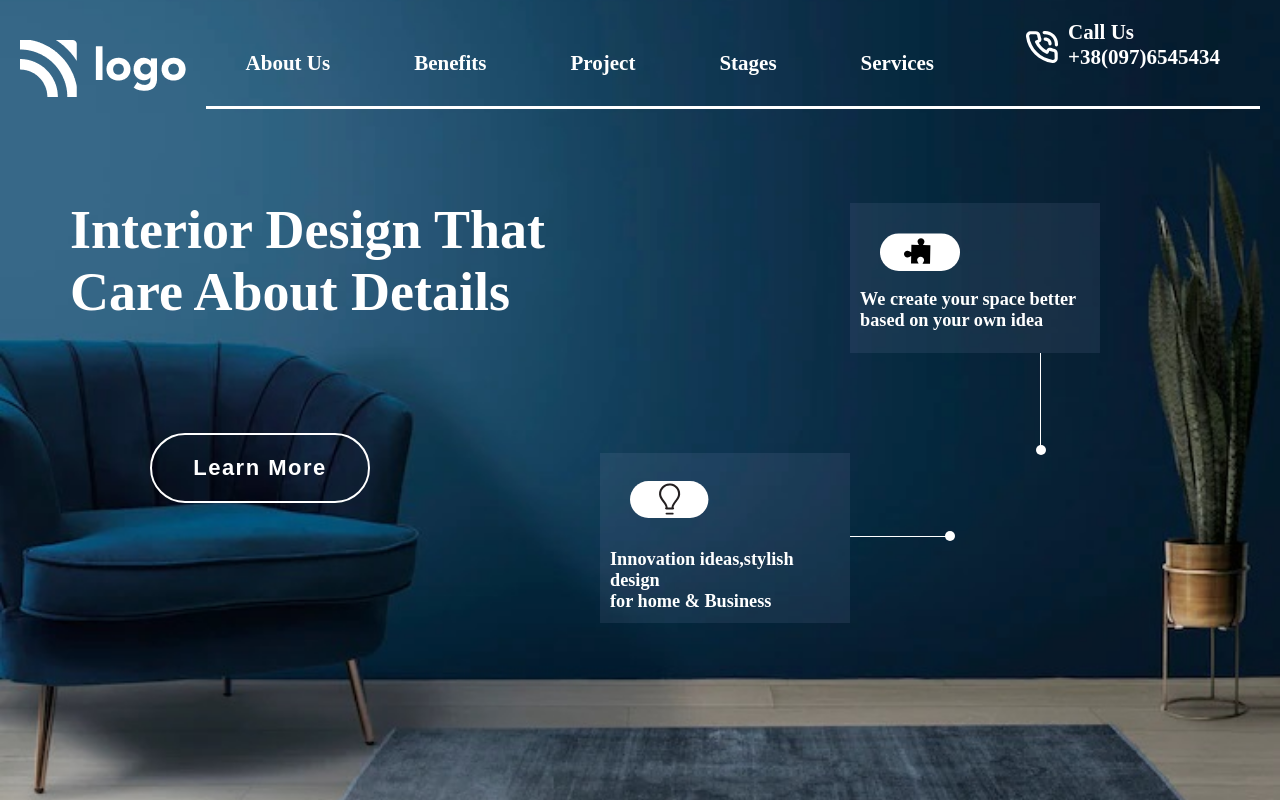
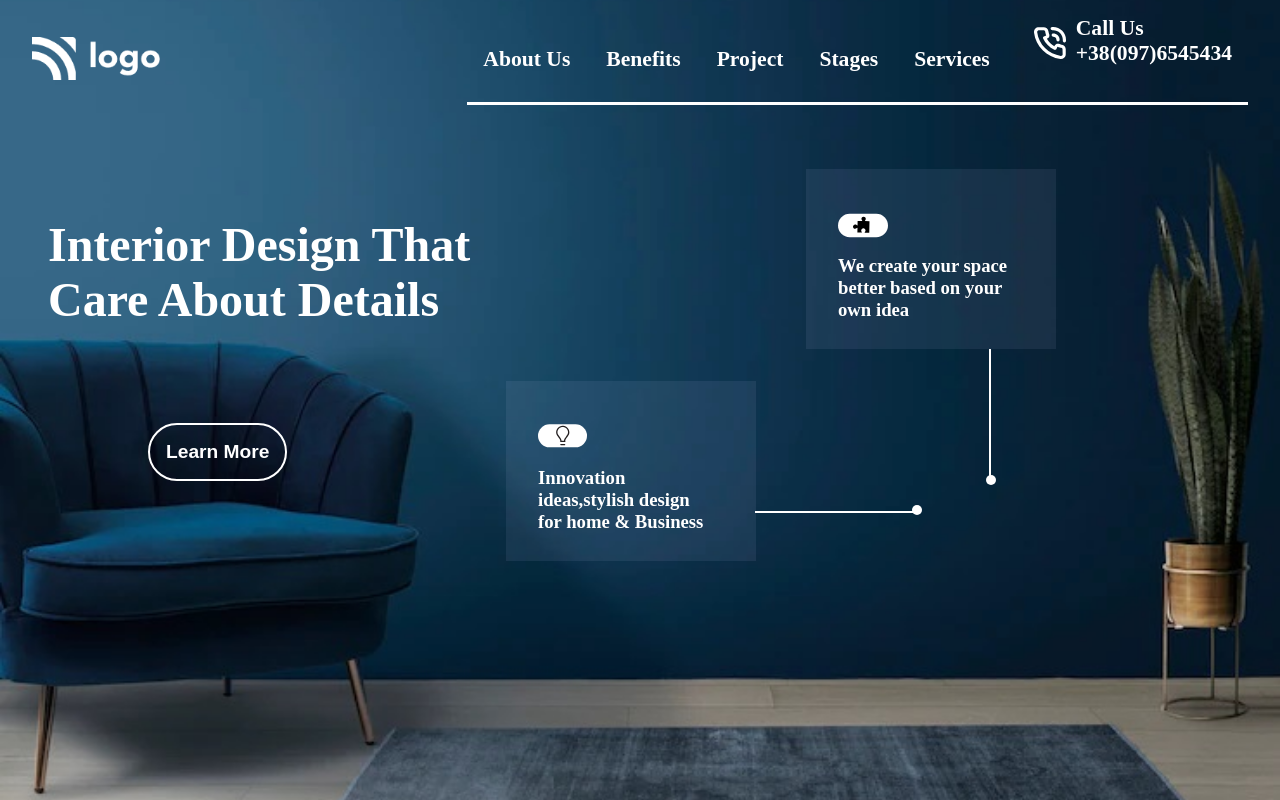
Before and after one commit to krishna5867/Interior-Design-Landing-Page, a plain HTML site: page index.html in a window 1280 px wide. Drawn offline with Linux system fonts and the light colour scheme.

Commit message:
responsive done

```diff
--- a/index.html
+++ b/index.html
@@ -6,6 +6,8 @@
     <meta name="viewport" content="width=device-width, initial-scale=1.0">
     <title>Interior Design Landing Project</title>
     <link rel="stylesheet" href="style.css">
+    <link rel="stylesheet" href="
+    https://cdnjs.cloudflare.com/ajax/libs/font-awesome/6.2.0/css/all.min.css">
 </head>
 <body>
     <nav>
@@ -24,26 +26,29 @@
             </ul>
             <hr  id="hr-line" size= 5px;>
         </div>
+        <i class="fa-solid fa-bars"></i>
     </nav>
+    <div class="hero">
         <div class="content">
             <h1 class="content-text">Interior Design That <br> Care About Details</h1>
             <button class="btn">Learn More</button>
         </div>
-<div class="box">
-    <div class="subtext1">
+        <div class="right">
+            <div class="box box1">
                 <img src="assets/puzzle-icon.svg" alt="">
-        <!-- <div class="btn-box"></div> -->
+                <h3 class="subtext11">We create your space better based on your own idea</h3>
+            </div>
+            <div class="box box2">
+                <img src="assets/lightbulb-icon.svg" alt="">
+                <h3 class="subtext22 round line">
+                Innovation ideas,stylish design <br> for home & Business
+                </h3>
+            </div>
 
-        <h5 class="subtext11">We create your space better based on your own idea</h5>
         </div>
-    <div class="subtext2">
-       <img src="assets/lightbulb-icon.svg" alt="">
-        <!-- <div class="btn-box"></div> -->
-        <h5 class="subtext22 round line">
-            Innovation ideas,stylish design <br> for home & Business
-        </h5>
+
     </div>
-<div class="line"></div>
-</div>
+
+
 </body>
 </html>
--- a/style.css
+++ b/style.css
@@ -9,23 +9,22 @@ body{
     background: url("assets/interior-bg.jpg");
     background-size: cover;
     background-position: center;
-    /* background-repeat: no-repeat; */
 }
 nav{
-    padding: 20px;
+    padding: 1rem 2rem;
     display: flex;
     justify-content: space-between;
+    align-items: center;
 }
 .logo{
-    margin-top: 20px;
+    width: 8rem;
 }
 .nav-menu ul li{
     list-style: none;
     display: inline-flex;
-    margin: 0px 40px;
+    margin: 0 1rem;
     color: #fff;
-    font-size: 19px;
-    font-size: 21px;
+    font-size: 1.35rem;
     font-weight: 800;
 }
 #hr-line{
@@ -34,110 +33,133 @@ nav{
     outline: none;
     border: none;
 }
+.hero{
+    display: flex;
+    justify-content: space-between;
+    padding: 3rem 14rem 0 3rem;
+}
 .content-text{
-    font-size: 54px;
+    font-size: 3rem;
     color: #fff;
-    margin: 70px 70px
+    padding: 3rem 0 6rem;
 }
 .btn{
     background: transparent;
-    width: 220px;
-    height: 70px;
-    margin-left: 150px;
+    color: #fff;
+    padding: 1rem 1rem;
+    margin-left: 100px;
+    font-size: 1.2rem;
+    font-weight: 700;
+    border-radius: 50px;
     border: 2px solid #fff;
-    border-radius: 50px;
+    outline: none;
+}
+.box{
+    padding: 2rem;
+    background:#bebef316;
     color: #fff;
-    font-size: 20px;
-    margin-top: 40px;
-    font-size: 22px;
-    font-weight: 700;
-    letter-spacing: 1.5px;
+    height: 180px;
+    width: 250px;
+    margin-bottom: 1rem;
 }
-button{
-}
-.btn-box{
-    width: 90px;
-    height: 40px;
-    background: #fff;
-    border-radius: 20px;
-    margin: 20px;
-
-}
-.subtext1{
-    background: #bebef316;
-    padding: 10px;
-    width: 250px;
-    height: 150px;
-    margin-left: 850px;
-    margin-top: -300px;
-    color: #fff;
-    font-size: 22px;
-}
-.subtext1 img{
-    margin-left: 20px;
-    width: 80px;
-}
-.subtext1 h5{
-    margin-top: -10px;
-}
-.subtext2{
-    background: #bebef316;
-    padding: 10px;
-    width: 250px;
-    height: 170px;
-    margin-left: 600px;
-    margin-top: 100px;
-    color: #fff;
-    font-size: 22px;
-}
-.subtext2 img{
-    margin-left: 20px;
-    width: 80px;
-}
-/* ----------------------line+round------ */
-
-
-.subtext1::before{
-    content: "";
-    width: 1px;
-    height: 97px;
-    position: absolute;
-    background: #fff;
-    margin-left: 180px;
-    margin-top: 140px;
-}
-.subtext1::after{
+.box1 h3::before{
     content: "";
     width: 10px;
     height: 10px;
     position: absolute;
     background: #fff;
-    margin-left: 176px;
-    margin-top: 114px;
+    margin-left: 148px;
+    margin-top: 220px;
     border-radius: 50%;
 }
-
-
-
-
-
-
-.subtext22::before{
-    content: "";
-    width: 97px;
-    height: 1px;
-    position: absolute;
-    background: #fff;
-    margin-left: 240px;
-    margin-top: -13px;
-}
-.subtext22::after{
+.box2 h3::before{
     content: "";
     width: 10px;
     height: 10px;
     position: absolute;
     background: #fff;
-    margin-left: 174px;
-    margin-top: -60px;
+    margin-left: 374px;
+    margin-top: 38px;
     border-radius: 50%;
 }
+.box1 h3::after{
+    content: "";
+    width: 2px;
+    height: 128px;
+    position: absolute;
+    background: #fff;
+    margin-left: 80px;
+    margin-top: 50px;
+}
+.box2 h3::after{
+    /* content: "<i class="fa-solid fa-circle"></i>"; */
+    content: "";
+    width: 158px;
+    height: 2px;
+    position: absolute;
+    background: #fff;
+    margin-left: 52px;
+}
+.box2{
+    margin-left: -300px;
+    margin-top: 2rem;
+    z-index: 10;
+
+}
+.fa-solid{
+    color: #fff;
+    font-size: 33px;
+    opacity: 0;
+    position: absolute;
+}
+@media (max-width: 667px){
+    .nav-menu{
+        display: none;
+    }
+    .fa-solid{
+        opacity: 1;
+        right: 20px;
+
+    }
+    .hero{
+        padding: 0;
+    }
+    .content-text{
+        font-size: 2rem;
+        color: #fff;
+        padding: 5rem 2rem 2rem;
+    }
+    .btn{
+        font-size: 1rem;
+        padding: 1rem;
+        margin-left: 50px;
+    }
+    .box{
+        height: 150px;
+        width: 160px;
+        padding: .25rem;
+    }
+    .box1{
+        margin-top: 3rem;
+    }
+    .box2{
+        /* width: 220px; */
+        margin-top: 8rem;
+    }
+    .box1 h3::before{
+        margin-left: 83px;
+        margin-top: 220px;
+    }
+    .box1 h3::after{
+        margin-left: -50px;
+    }
+    .box2 h3::before{
+        margin-left: 308px;
+        margin-top: 60px;
+    }
+    .box2 h3::after{
+        margin-left: 85px;
+    }
+
+
+}
```
Also changed, not shown: assets/alicia-souza.jpg (added). Lines whose indentation alone changed are shown as unchanged.
